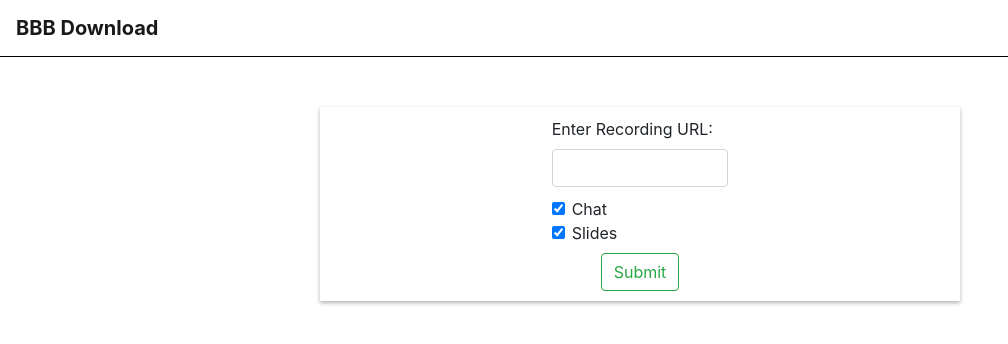
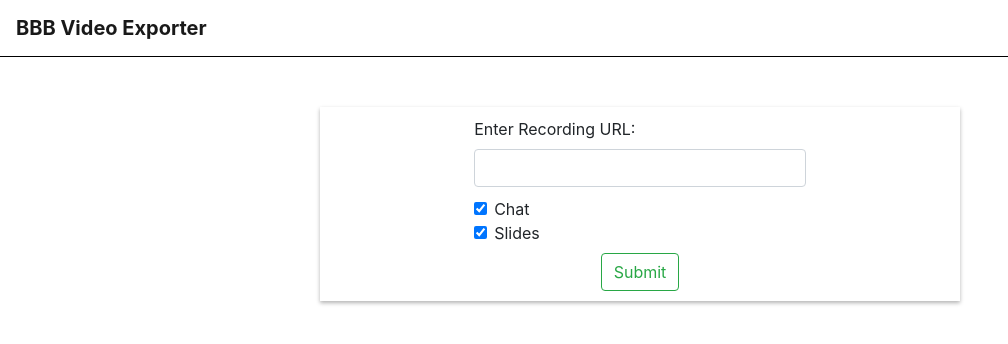
Before and after one commit to fossasia/bbb-download, a plain HTML site: page index.html in a window 1280 px wide. Shown: the whole page, without its empty margins (0-1008 px from the left). Drawn offline with nearby package versions, Linux system fonts and the light colour scheme.

Commit message:
fix: width for medium screens and title (#21)

```diff
--- a/index.html
+++ b/index.html
@@ -13,7 +13,7 @@
   <!-- Bootstrap Icons -->
   <link rel="stylesheet" href="https://cdn.jsdelivr.net/npm/bootstrap-icons@1.3.0/font/bootstrap-icons.css">
 
-  <title>BBB Download</title>
+  <title>BBB Video Exporter</title>
   <style>
     .custom-nav {
       border-bottom: 1px solid black;
@@ -100,12 +100,12 @@
 
 <body>
   <nav class="navbar custom-nav navbar-light mb-15">
-    <span class="navbar-brand mb-0 h1"><strong>BBB Download</strong>
+    <span class="navbar-brand mb-0 h1"><strong>BBB Video Exporter</strong>
     </span>
   </nav>
 
   <form class="form-group custom-form" name="form" id="form" role="form">
-    <div class="m-auto form-group col-md-offset-4 col-xs-offset-2 col-xs-8 col-md-4 form-div-board mb-0">
+    <div class="m-auto form-group col-md-offset-4 col-xs-offset-2 col-xs-8 col-md-7 form-div-board mb-0">
       <label for="server">Enter Recording URL:</label>
       <div class="input-group">
         <input type="text" class="form-control" id="server" name="server" required="true" />
```
